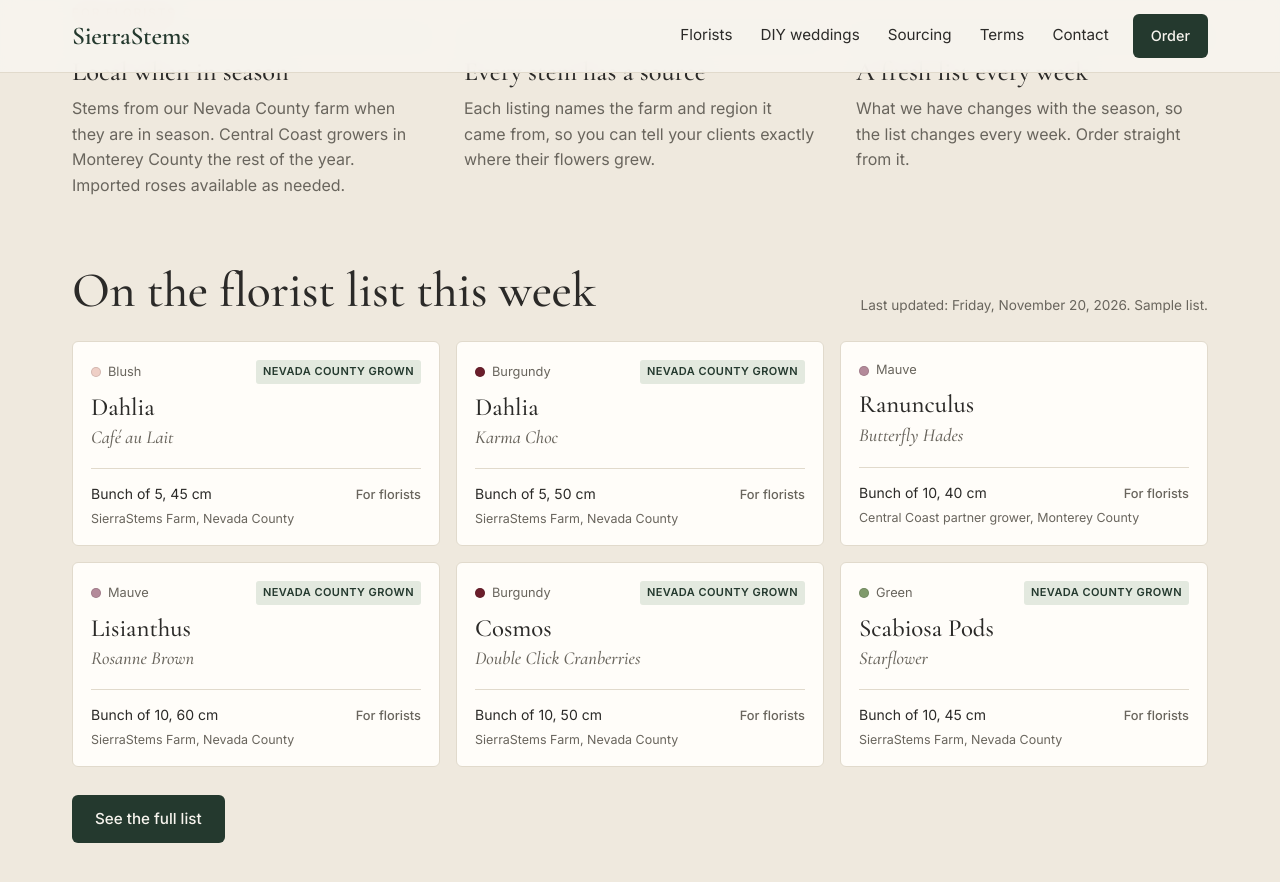
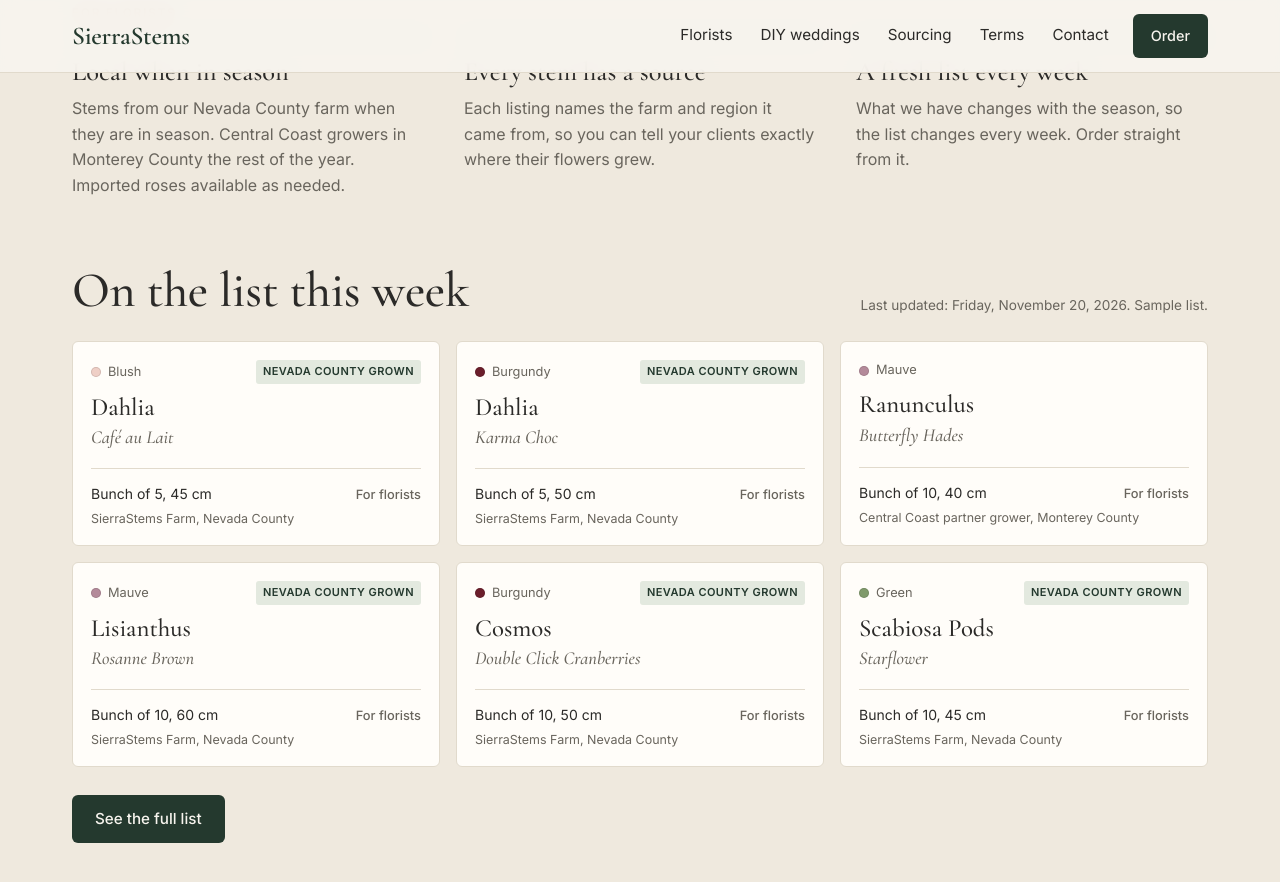
Before and after one commit to jshplhm/sierrastems, a Jekyll site: the page built from index.html, in a window 1280 px wide and 900 px high, scrolled down 1530 px. Shown: the top 882 px of the window. Built offline with Jekyll 4.4.1, drawn with Linux system fonts in a browser that asks for light colours.

Commit message:
Home: On the list this week
Co-Authored-By: Claude Opus 5.5 <noreply@anthropic.com>
Claude-Session: https://claude.ai/code/session_012d4NNvuZZmyaY4YyJAbTUg

```diff
--- a/index.html
+++ b/index.html
@@ -56,7 +56,7 @@ scripts:
     </ul>
 
     <div class="section-head preview-head">
-      <h2 class="h-display">On the florist list this week</h2>
+      <h2 class="h-display">On the list this week</h2>
       <p class="updated" data-updated aria-live="polite">&nbsp;</p>
     </div>
     <ul class="preview-grid" data-preview>{% include stem-skeleton.html count=6 %}</ul>
```
